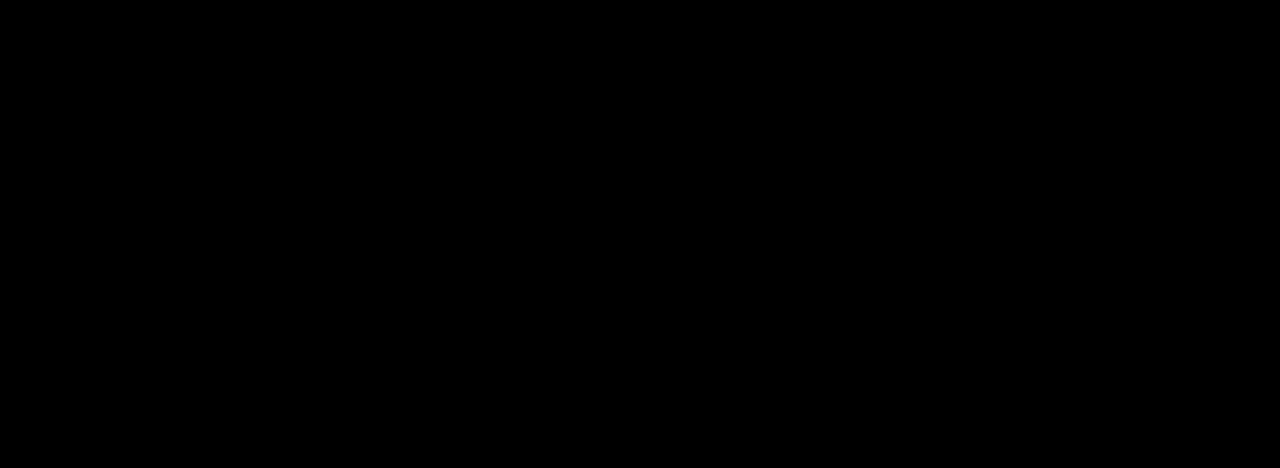
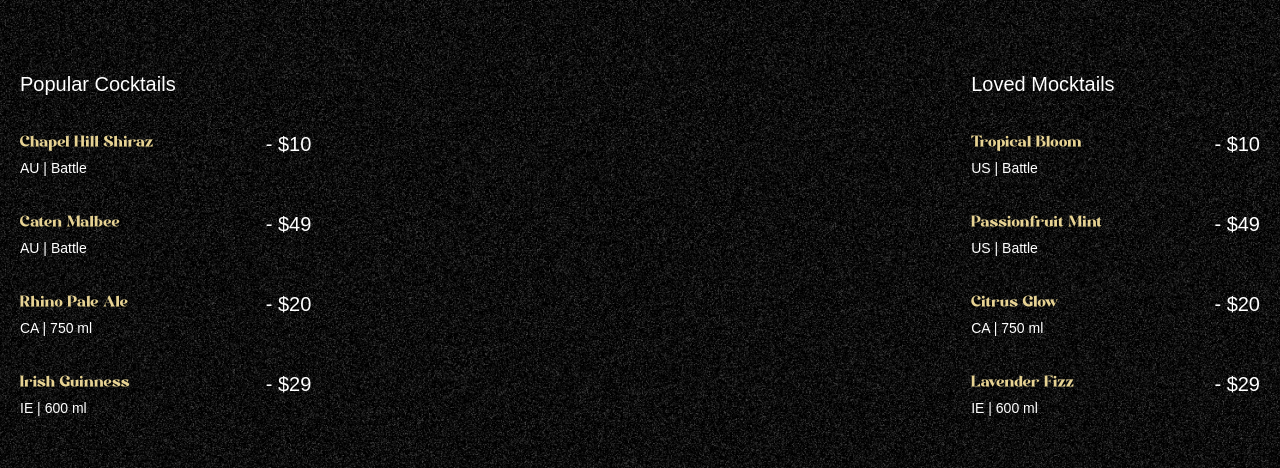
Before and after one commit to thestarharsh/cocktails, a React (Vite) app: page / in a window 1280 px wide. Shown: the part 890-1358 px from the top of the page. Built offline with nearby package versions, Linux system fonts and the light colour scheme; a web font is replaced by a local one.

Commit message:
Added Popular Cocktails Section

```diff
--- a/src/App.jsx
+++ b/src/App.jsx
@@ -3,6 +3,7 @@
 
 import Navbar from './components/Navbar'
 import Hero from './components/Hero'
+import Cocktails from './components/Cocktails'
 
 gsap.registerPlugin(ScrollTrigger, SplitText)
 
@@ -11,6 +12,7 @@
     <main>
       <Navbar />
       <Hero />
+      <Cocktails />
     </main>
   )
 }
--- /dev/null
+++ b/src/components/Cocktails.jsx
@@ -0,0 +1,69 @@
+import gsap from "gsap";
+import { useGSAP } from "@gsap/react"
+
+import { cocktailLists, mockTailLists } from "../constants"
+
+const Cocktails = () => {
+  useGSAP(() => {
+    const parallaxTimeline = gsap.timeline({
+      scrollTrigger: {
+        trigger: "#cocktails",
+        start: "top 30%",
+        end: "bottom 80%",
+        scrub: true,
+      },
+    });
+
+    parallaxTimeline.from("#c-left-leaf", {
+      x: -100,
+      y: 100,
+    })
+      .from("#c-right-leaf", {
+        x: 100,
+        y: 100,
+      })
+  });
+
+  return (
+    <section id="cocktails" className="noisy">
+      <img src="/images/cocktail-left-leaf.png" alt="left-leaf" id="c-left-leaf" />
+      <img src="/images/cocktail-right-leaf.png" alt="right-leaf" id="c-right-leaf" />
+
+      <div className="list">
+        <div className="popular">
+          <h2>Popular Cocktails</h2>
+
+          <ul>
+            {cocktailLists?.map((drink) => (
+              <li key={drink.id}>
+                <div className="md:me-28">
+                  <h3>{drink.name}</h3>
+                  <p>{drink.country} | {drink.detail}</p>
+                </div>
+                <span>- {drink.price}</span>
+              </li>
+            ))}
+          </ul>
+        </div>
+
+        <div className="loved">
+          <h2>Loved Mocktails</h2>
+
+          <ul>
+            {mockTailLists?.map((drink) => (
+              <li key={drink.id}>
+                <div className="me-28">
+                  <h3>{drink.name}</h3>
+                  <p>{drink.country} | {drink.detail}</p>
+                </div>
+                <span>- {drink.price}</span>
+              </li>
+            ))}
+          </ul>
+        </div>
+      </div>
+    </section>
+  )
+}
+
+export default Cocktails
```
